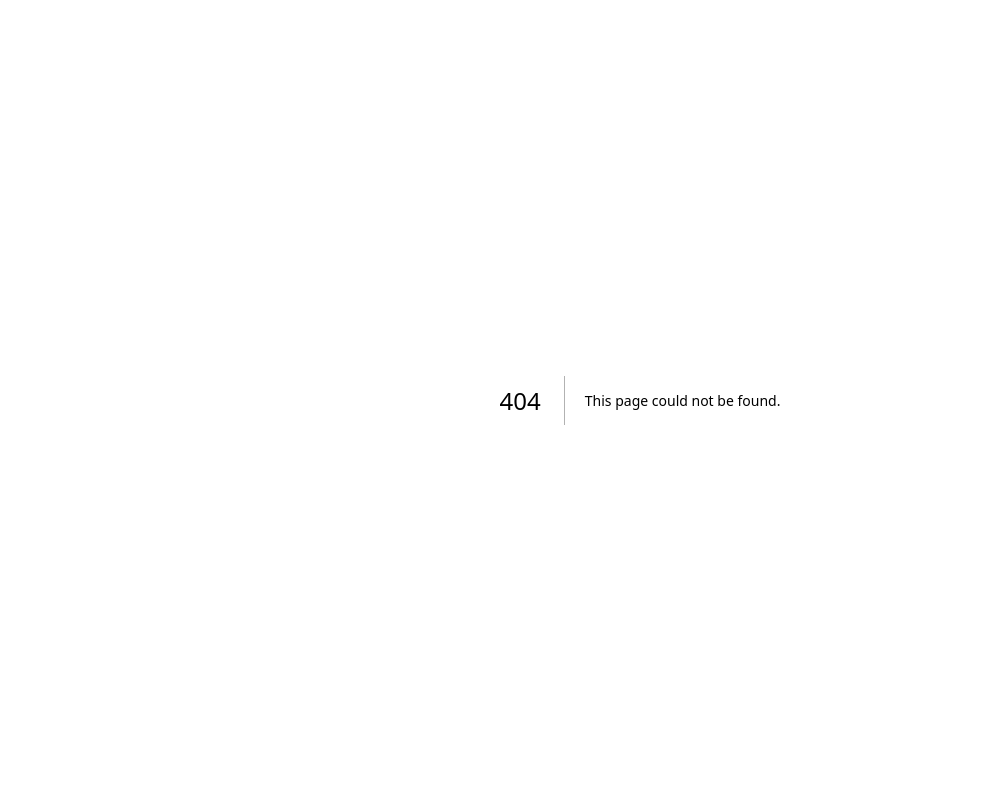
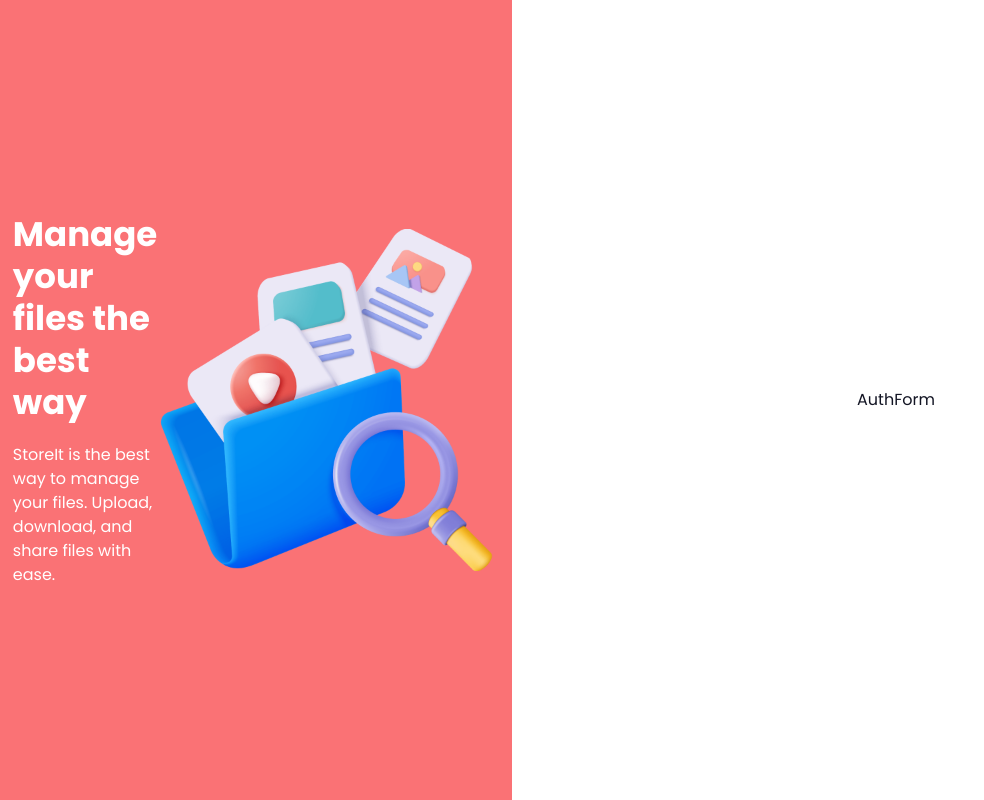
Before and after one commit to BriannMongare/StoreIt, a Next.js app: page /signIn in a window 1280 px wide. Before the commit this address had no page. Shown: the whole page, without its empty margins (0-984 px from the left). Built offline with nearby package versions, Linux system fonts and the light colour scheme.

Commit message:
add authentication layout and forms for sign-in and sign-up

```diff
--- /dev/null
+++ b/app/(auth)/layout.tsx
@@ -0,0 +1,49 @@
+import Image from "next/image";
+
+const layout = ({ children }: { children: React.ReactNode }) => {
+  return (
+    <div className="flex min-h-screen">
+      <section className="hidden w-1/2 items-center justify-center bg-brand p-10 lg:flex xl:w-2/5">
+        <div className="flex max-h-[800px] flex-col justify-center space-y-12">
+          <Image
+            src="/assets/icons/logo-full.svg"
+            alt="logo"
+            width={224}
+            height={82}
+            className="h-auto"
+          />
+        </div>
+        <div className="space-y-5 text-white">
+          <h1 className="h1">Manage your files the best way</h1>
+          <p className="body-1">
+            StoreIt is the best way to manage your files. Upload, download, and
+            share files with ease.
+          </p>
+        </div>
+        <Image
+          src="/assets/images/files.png"
+          alt="files"
+          loading="eager"
+          width={342}
+          height={342}
+          className="transition-all duration-300 hover:rotate-2 hover:scale-105"
+        />
+      </section>
+
+      <section className="flex flex-1 flex-col items-center bg-white p-4 py-10 lg:justify-center lg:p-10 lg:py-0">
+        <div className="mb-16 lg:hidden">
+            <Image
+              src="/assets/icons/logo-full-brand.svg"
+              alt="logo"
+              width={224}
+              height={82}
+              className="h-auto w-[200x] lg:w-[250px]"
+            />
+        </div>
+      {children}
+      </section>
+    </div>
+  );
+};
+
+export default layout;
--- /dev/null
+++ b/app/(auth)/signIn/page.tsx
@@ -0,0 +1,5 @@
+import AuthForm from "@/components/AuthForm";
+
+const SignIn = () => <AuthForm type="sign-in" />;
+
+export default SignIn;
--- /dev/null
+++ b/app/(auth)/signUp/page.tsx
@@ -0,0 +1,6 @@
+
+import AuthForm from "@/components/AuthForm";
+
+const SignUp = () => <AuthForm type="sign-up" />;
+
+export default SignUp
--- a/app/layout.tsx
+++ b/app/layout.tsx
@@ -16,7 +16,7 @@ export const metadata: Metadata = {
 };
 
 export default function RootLayout({
-  children,
+  children
 }: Readonly<{
   children: React.ReactNode;
 }>) {
--- /dev/null
+++ b/components/AuthForm.tsx
@@ -0,0 +1,10 @@
+
+type FormType = "sign-in" | "sign-up";
+
+const AuthForm = ({ type }: { type: FormType }) => {
+  return (
+    <div>AuthForm</div>
+  )
+}
+
+export default AuthForm
```
